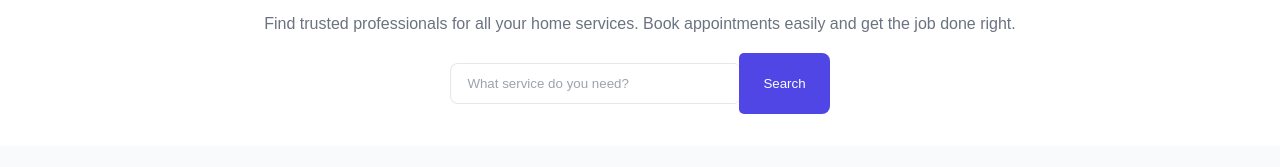
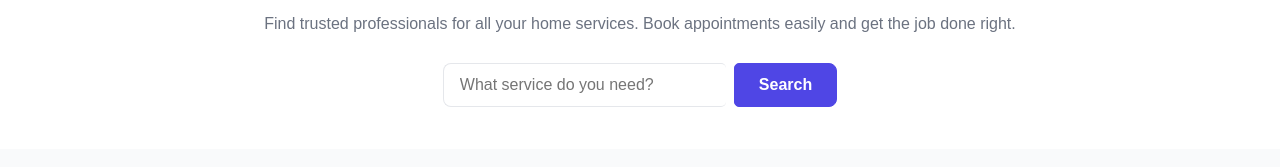
Before and after one commit to Amruth066/ServiceAtYourDesk, a React (Create React App) app in the folder service-your-desk-frontend/: page / in a window 1280 px wide. Shown: the part 199-366 px from the top of the page. Built offline with nearby package versions, Linux system fonts and the light colour scheme; no server answers.

Commit message:
fixed login page and home page

```diff
--- a/service-your-desk-frontend/package.json
+++ b/service-your-desk-frontend/package.json
@@ -11,6 +11,7 @@
     "react-dom": "^18.3.1",
     "react-router-dom": "^6.27.0",
     "react-scripts": "5.0.1",
+    "react-toastify": "^11.0.5",
     "web-vitals": "^2.1.4"
   },
   "scripts": {
--- a/service-your-desk-frontend/src/components/Auth/Auth.js
+++ b/service-your-desk-frontend/src/components/Auth/Auth.js
@@ -1,10 +1,14 @@
 import React, { useState } from "react";
+import { useNavigate } from "react-router-dom";
+import { toast, ToastContainer } from "react-toastify";
+import "react-toastify/dist/ReactToastify.css";
 import "./Auth.css";
 
 const Auth = () => {
     const [isLogin, setIsLogin] = useState(true);
     const [formData, setFormData] = useState({ email: "", password: "", name: "" });
     const [error, setError] = useState(null);
+    const navigate = useNavigate();
 
     const handleChange = (e) => {
         setFormData({ ...formData, [e.target.name]: e.target.value });
@@ -28,9 +32,26 @@ const Auth = () => {
 
             if (isLogin) {
                 localStorage.setItem("user", JSON.stringify(data));
-                alert("Login successful!");
+                toast.success("Login successful!", {
+                    position: "top-right",
+                    autoClose: 3000,
+                    hideProgressBar: false,
+                    closeOnClick: true,
+                    pauseOnHover: true,
+                    draggable: true,
+                    style: { background: "#007bff", color: "#fff" },
+                });
+                setTimeout(() => navigate("/"), 2000);
             } else {
-                alert("Signup successful! Please login.");
+                toast.success("Signup successful! Please login.", {
+                    position: "top-right",
+                    autoClose: 3000,
+                    hideProgressBar: false,
+                    closeOnClick: true,
+                    pauseOnHover: true,
+                    draggable: true,
+                    style: { background: "#007bff", color: "#fff" },
+                });
                 setIsLogin(true);
             }
         } catch (err) {
@@ -40,6 +61,7 @@ const Auth = () => {
 
     return (
         <div className="auth-container">
+            <ToastContainer /> {/* Required to display toast messages */}
             <h2>{isLogin ? "Login" : "Signup"}</h2>
             <form onSubmit={handleSubmit}>
                 {!isLogin && (
--- a/service-your-desk-frontend/src/components/Header/Header.css
+++ b/service-your-desk-frontend/src/components/Header/Header.css
@@ -22,31 +22,40 @@
   font-size: 1rem;
   color: #6B7280;
   margin-top: 1rem;
-}
-.search-bar {
+}.search-bar {
   margin-top: 1.25rem;
   display: flex;
   justify-content: center;
+  align-items: center;
+  gap: 8px;
 }
+
 .search-input {
   padding: 0.75rem 1rem;
-  width: 16rem;
+  width: 250px; /* Adjust width as needed */
   border: 1px solid #E5E7EB;
   border-right: none;
   border-top-left-radius: 8px;
   border-bottom-left-radius: 8px;
   outline: none;
   color: #111827;
+  font-size: 1rem;
 }
-.search-input::placeholder {
-  color: #9CA3AF;
-}
+
 .search-button {
   padding: 0.75rem 1.5rem;
   background-color: #4F46E5;
   color: #fff;
-  border: none;
+  border: 1px solid #4F46E5;
   border-top-right-radius: 8px;
   border-bottom-right-radius: 8px;
   cursor: pointer;
+  font-size: 1rem;
+  font-weight: 600;
+  text-align: center;
+  transition: background-color 0.2s ease-in-out;
 }
+
+.search-button:hover {
+  background-color: #4338CA;
+}
```
Also changed, not shown: 2 other files (tests, documents, lock files or other folders).
